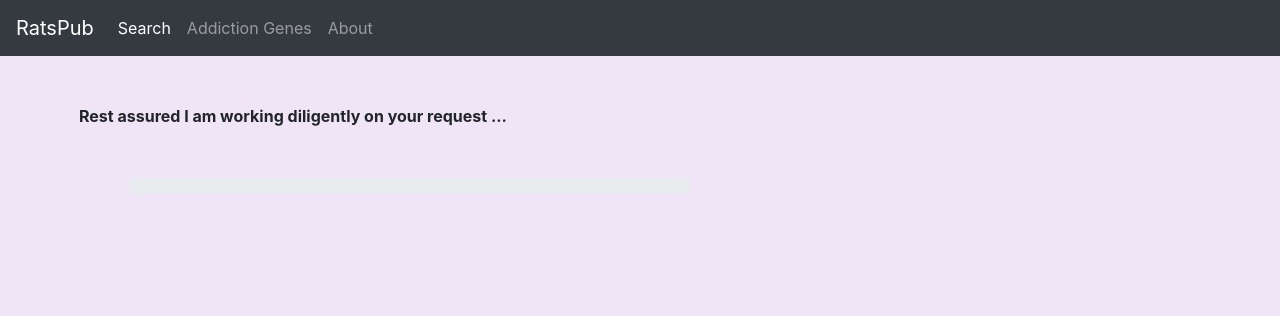
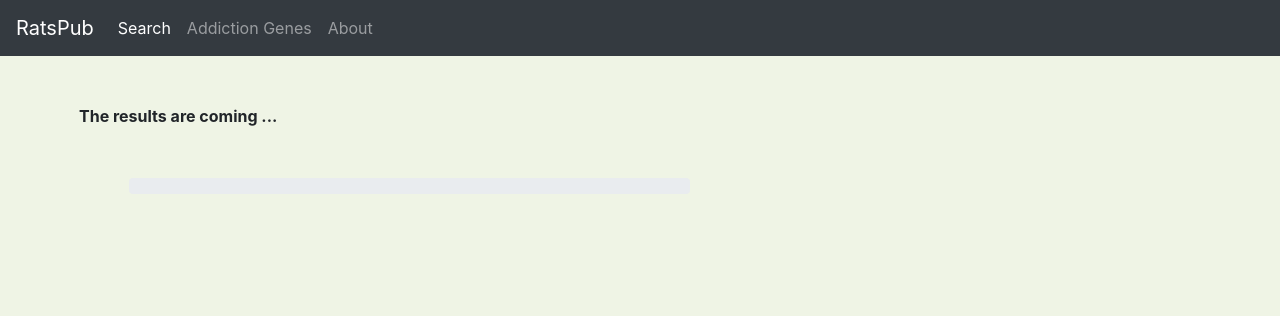
Before and after one commit to chen42/RatsPub, a Flask app: template templates/progress.html in a window 1280 px wide. Shown: the top 316 px of the page. Run offline with Flask 3, Linux system fonts and the light colour scheme; the template is opened without the code that fills it: most values are stand-ins (such as "Sample title", 1, 10 or a date in 2020); some libraries are stand-ins or nearby versions.

Commit message:
from penguin

```diff
--- a/server.py
+++ b/server.py
@@ -230,4 +230,4 @@ def top150genes():
     return render_template("topAddictionGene.html")
 
 if __name__ == '__main__':
-    app.run(debug=True)
+    app.run(debug=True, port=4200)
--- a/templates/progress.html
+++ b/templates/progress.html
@@ -1,32 +1,28 @@
 {% extends "layout.html" %}
 {% block content %}
 
-<script src="https://ajax.googleapis.com/ajax/libs/jquery/2.1.1/jquery.min.js"></script>
+<script src="//ajax.googleapis.com/ajax/libs/jquery/2.1.1/jquery.min.js"></script>
 
 <script>
-
-
 var r =  Math.floor(Math.random() * Math.floor(200));
-var g =  Math.floor(Math.random() * Math.floor(200));
+var g =  150;
 var b =  Math.floor(Math.random() * Math.floor(200));
 document.body.style.backgroundColor = 'rgba('+r+','+g+','+b+',0.1)'
-
-var source = new EventSource("/{{url_in}}");
+var source = new EventSource("/{{ url_in |safe }}");
 source.onmessage = function(event) {
 	$('.progress-bar').css('width', event.data+'%').attr('aria-valuenow', event.data);
 	var alpha = 1-event.data/150
 	document.body.style.backgroundColor = 'rgba('+r+','+g+','+b+',0.3)'.replace(/[^,]+(?=\))/, alpha)
-
 	if(event.data == 100){
-		window.location.replace("/{{url_out}}")
+		window.location.replace("/{{ url_out | safe}}")
 		source.close()
 	}
 }
 </script>
 <br>
-<b> Rest assured I am working diligently on your request ... </b>
+<b> The results are coming ... </b>
 <div id="progs" class="progress" style="width: 50%; margin: 50px;">
-	<div class="progress-bar progress-bar-striped active mx-auto" role="progressbar" aria-valuenow="0" aria-valuemin="0" aria-valuemax="100" style="width: 0%">
+	<div class="progress-bar progress-bar-striped active" role="progressbar" aria-valuenow="0" aria-valuemin="0" aria-valuemax="100" style="width: 0%">
 		<span class="progress-bar-label"></span>
 	</div>
 </div>
```
